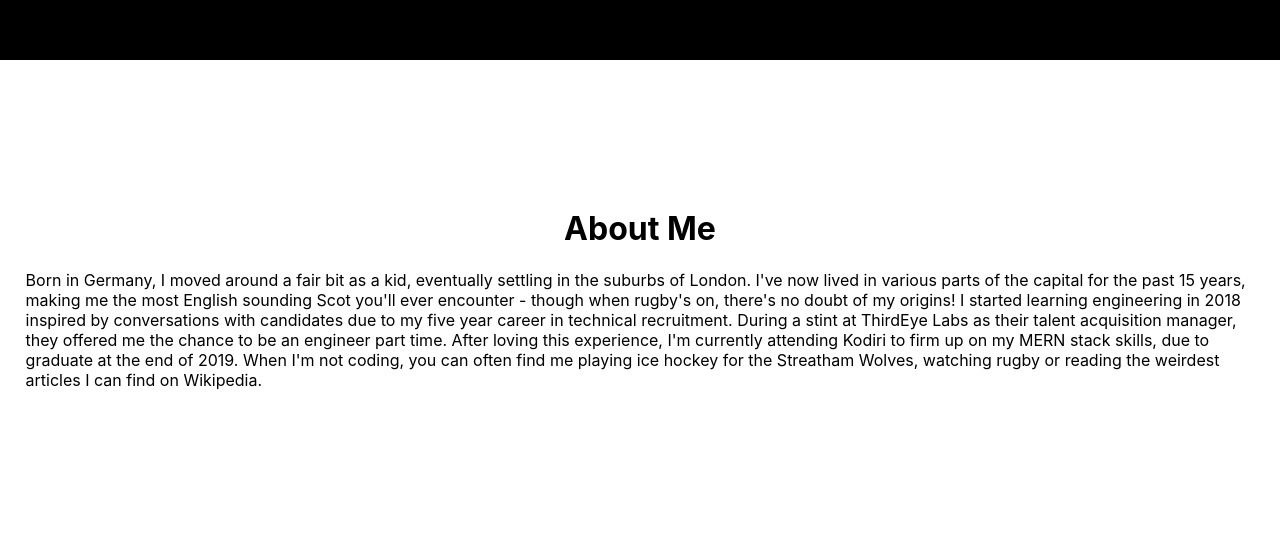
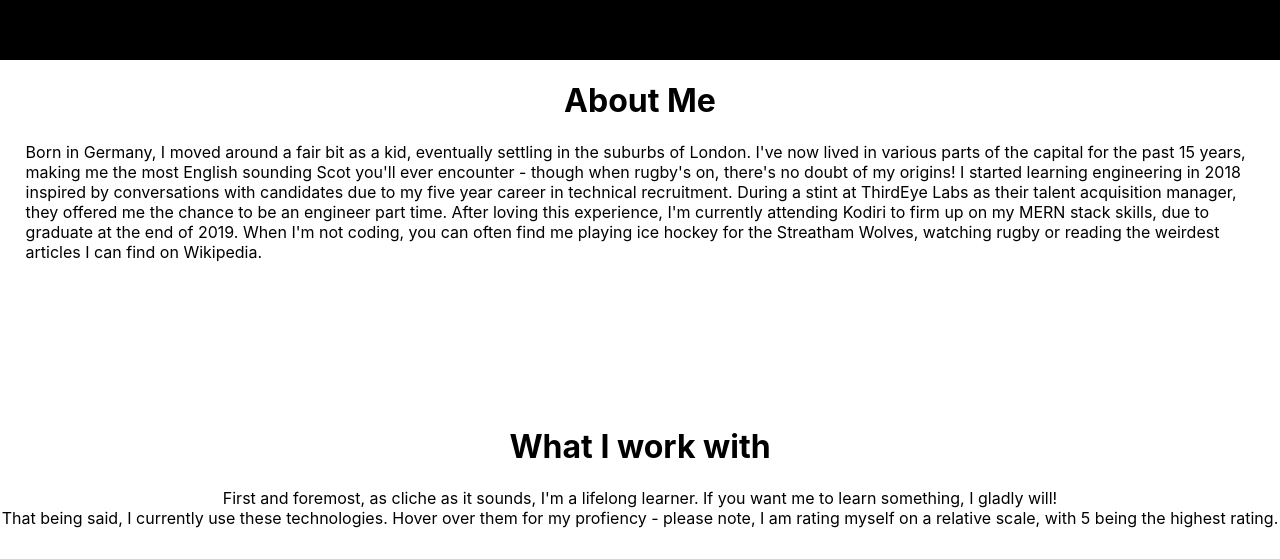
Before and after one commit to Reikon95/portfolio, a React (Create React App) app: page / in a window 1280 px wide. Shown: the part 708-1267 px from the top of the page. Built offline with nearby package versions, Linux system fonts and the light colour scheme.

Commit message:
misc changes

```diff
--- a/src/App.css
+++ b/src/App.css
@@ -43,7 +43,7 @@ h3 {
   text-align: center;
 }
 
-.about, .techs, .projects, .contact {
+.techs, .projects, .contact {
   padding-top: 10%;
 }
 .disclaimer {
--- a/src/App.js
+++ b/src/App.js
@@ -4,7 +4,7 @@ import em from './Imgs/email.png';
 import tw from './Imgs/twitter.png';
 import gh from './Imgs/github-logo.png';
 import li from './Imgs/linkedin.png';
-import About from './About';
+import About from './Components/About';
 import TechsIntro from './TechsIntro.js';
 import EmploymentStatus from './EmploymentStatus';
 import SubscriptionForm from './SubscriptionForm.js';
@@ -18,15 +18,9 @@ function App() {
 
     return (
     <div className="App">
-
-      <Navbar/>
-
+    <Navbar/>
     <TypeEffect/>
-
-      <div className="about" id="about">
-                <About/>
-        </div>
-
+    <About/>
       <div className="techs" id="techs">
         <TechsIntro/>
         <GetTechs/>
--- a/src/About.js
+++ b/src/Components/About.js
@@ -1,7 +1,7 @@
 import React from 'react';
 
 function About() {
-    return  <><h1>About Me</h1><p>Born in Germany, I moved around a fair bit as a kid, eventually settling in the suburbs of London. I've now lived in
+    return  <div className="about"><h1>About Me</h1><p>Born in Germany, I moved around a fair bit as a kid, eventually settling in the suburbs of London. I've now lived in
     various parts of the capital for the past 15 years, making me the most English sounding Scot you'll ever encounter - though when
     rugby's on, there's no doubt of my origins! I started learning engineering
     in 2018 inspired by conversations with candidates due to my five year career in technical recruitment. During a stint at ThirdEye
@@ -9,7 +9,7 @@ function About() {
     I'm currently attending Kodiri to firm up on my MERN stack skills, due to graduate at the end of 2019. When I'm not coding, you
     can often find me playing ice hockey for the Streatham Wolves, watching rugby or reading the weirdest articles I can find on
     Wikipedia.
-  </p></>;
+  </p></div>;
 }
 
 export default About
--- /dev/null
+++ b/src/Components/AboutStyle.css
@@ -0,0 +1,3 @@
+.about {
+    margin-top: 10%;
+}
```
